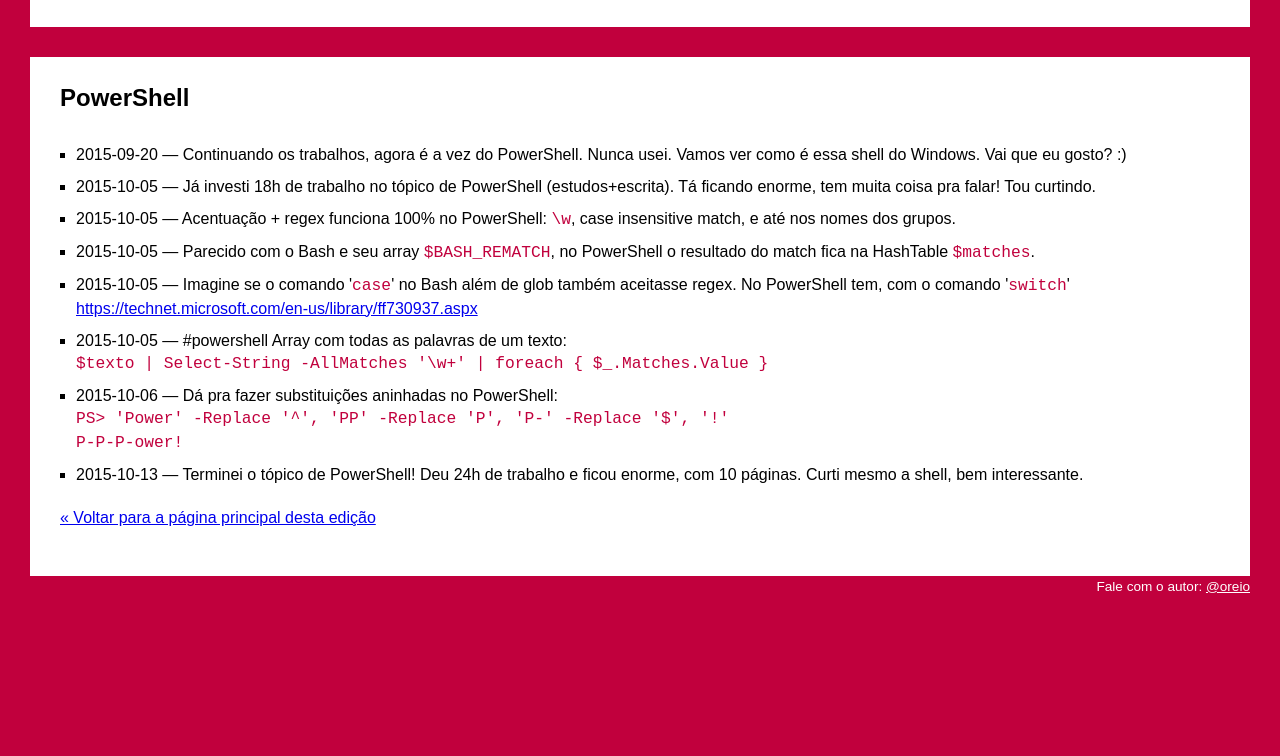
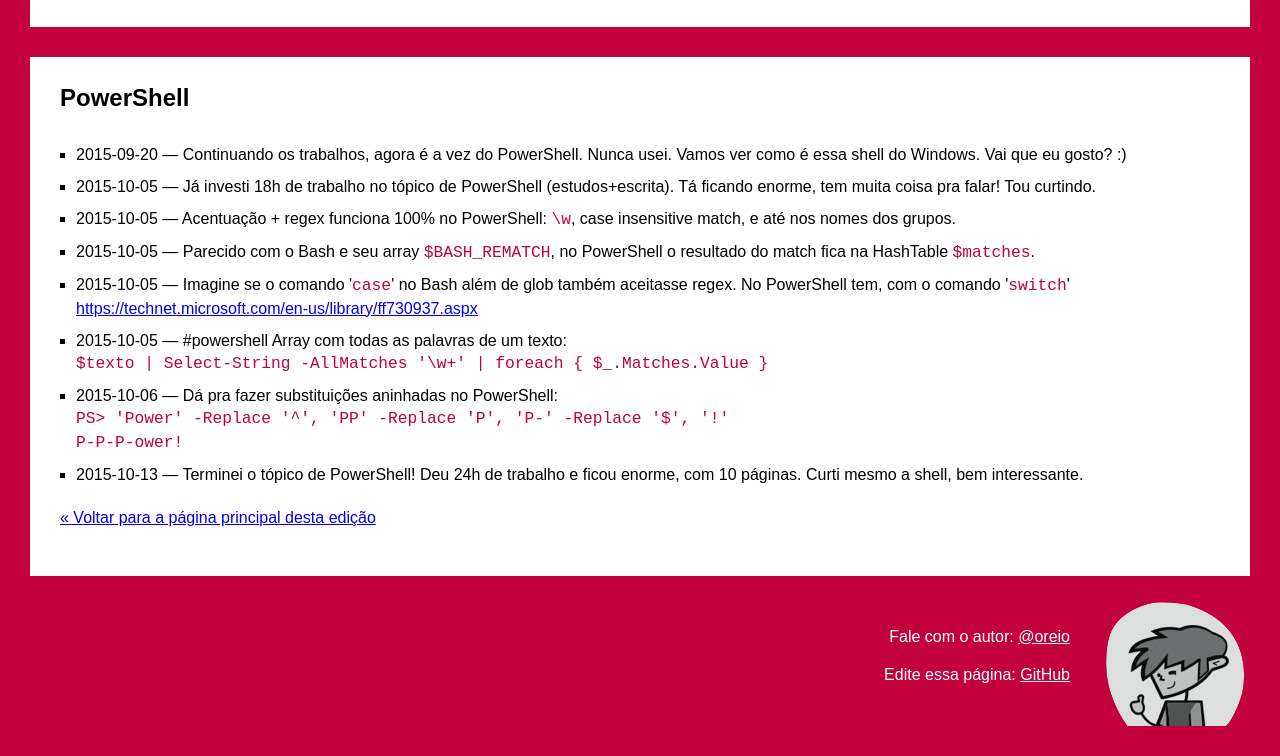
Before and after one commit to aureliojargas/piazinho.com.br, a plain HTML site: page ed5/twitter.html in a window 1280 px wide. Shown: the part 1345-2101 px from the top of the page. Before the commit the page ends 1951 px from the top, so only its background shows below. Drawn offline with Linux system fonts and the light colour scheme.

Commit message:
Improve footer: piazinho, GitHub link

```diff
--- a/ed5/twitter.html
+++ b/ed5/twitter.html
@@ -99,6 +99,10 @@
 
         <div id="footer">
             Fale com o autor: <a href="http://twitter.com/oreio">@oreio</a>
+            <div class="github-edit">
+                Edite essa página:
+                <a href="https://github.com/aureliojargas/piazinho.com.br">GitHub</a>
+            </div>
         </div>
 
         <script type="text/javascript">
--- a/site.css
+++ b/site.css
@@ -111,8 +111,13 @@ body {
 }
 
 #footer {
-	float:right;
-	font-size:85%;
+	text-align: right;
+	padding: 50px 180px 40px 0;
+	background: transparent url(img/piazinho-joia.png) right bottom no-repeat;
+}
+#footer .github-edit {
+	display: block;
+	margin-top: 1em;
 }
 
 /* Share */
```
Also changed, not shown: ed1/index.html (+1 -0 lines), ed2/index.html (+1 -0 lines), ed3/festa.html (+1 -0 lines), ed3/index.html (+1 -0 lines), ed3/twitter.html (+1 -0 lines), ed4/diario.html (+1 -0 lines), ed4/index.html (+1 -0 lines), ed4/pre-venda.html (+1 -0 lines), ed4/twitter.html (+1 -0 lines), galeria.html (+1 -0 lines), index.html (+4 -0 lines), opiniao.html (+1 -0 lines), img/piazinho-joia.png (added).
